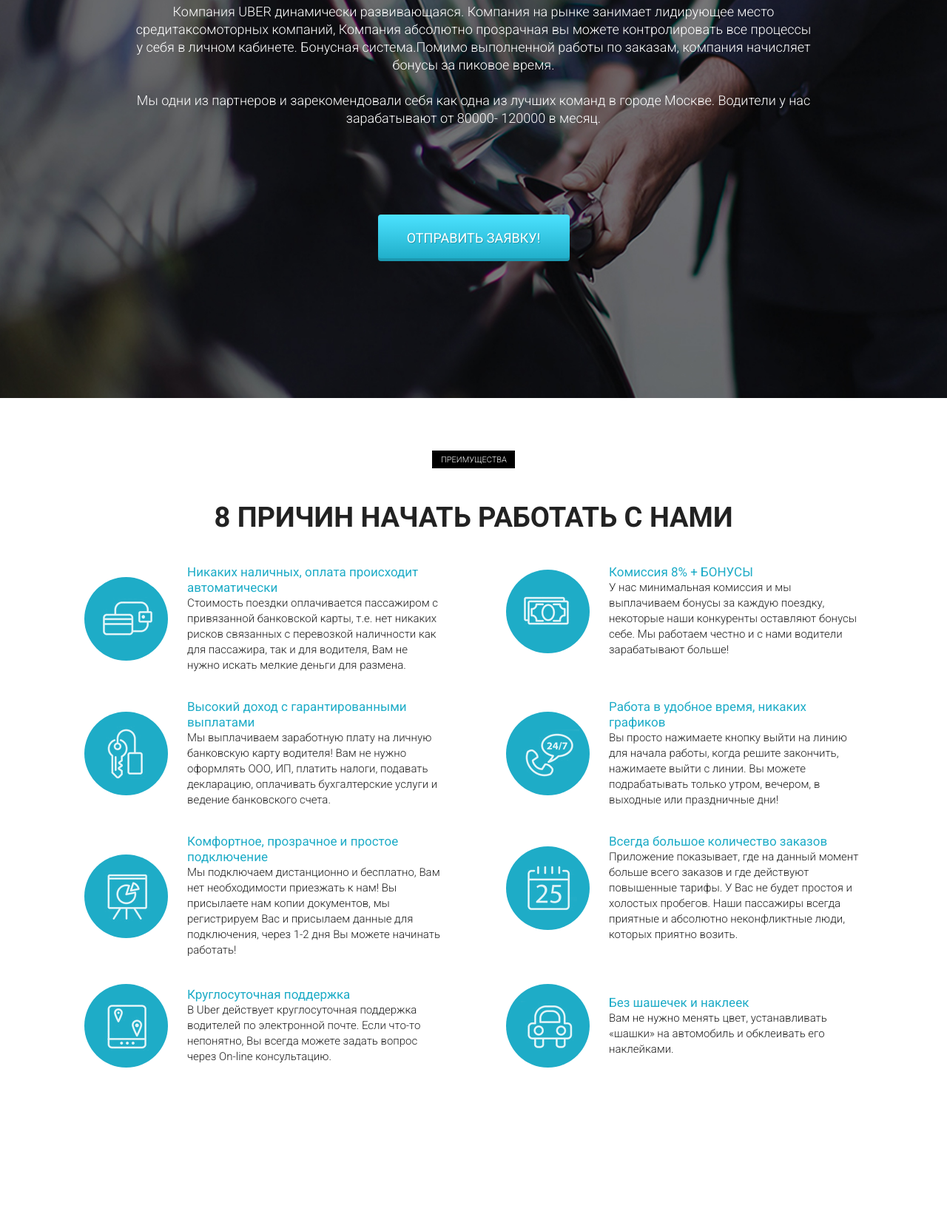
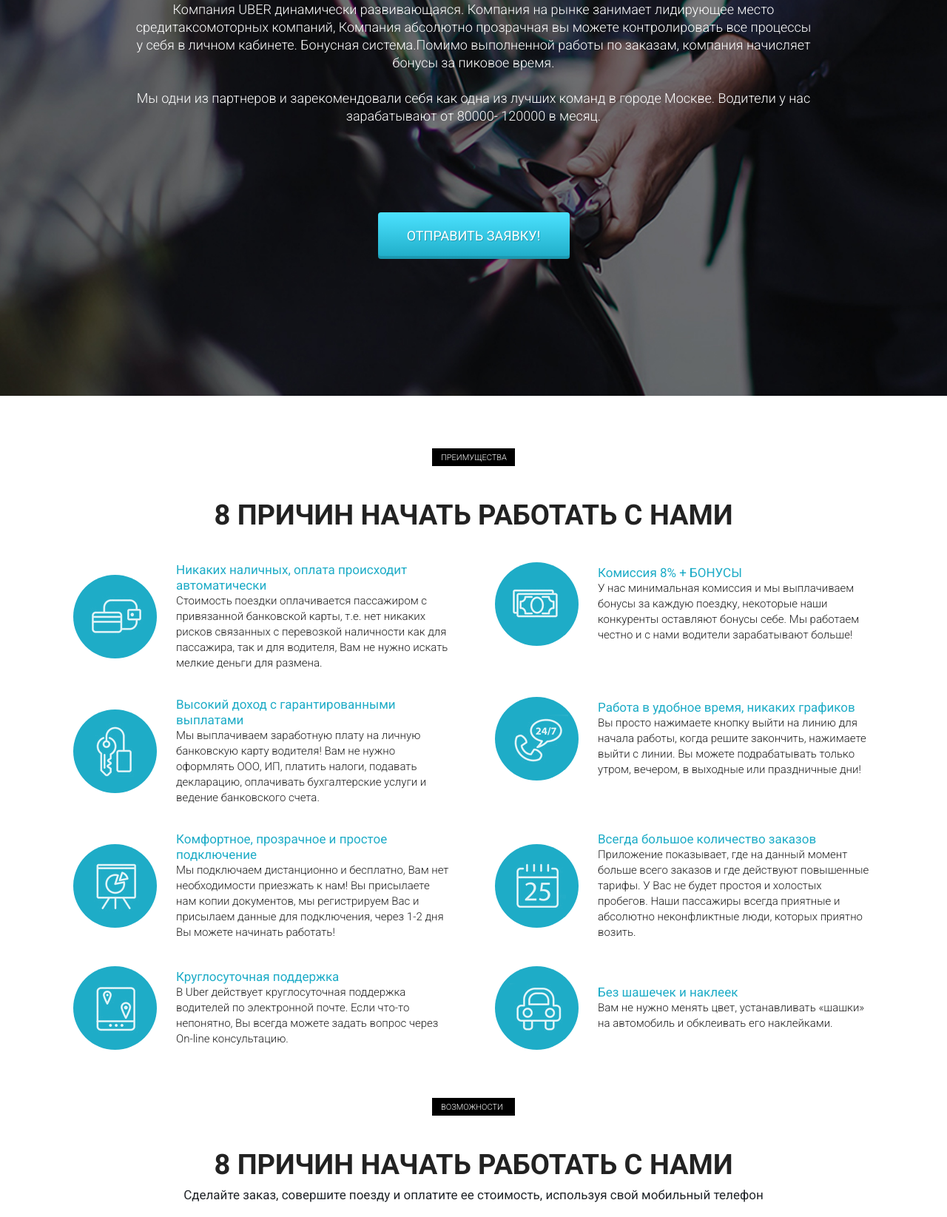
Before and after one commit to DKuzibaev/Udemy-Practical-Tasks, a plain HTML site: page Bootstrap/src/index.html in a window 1280 px wide. Shown: the part 340-1985 px from the top of the page at 74% size. Before the commit the page ends 1848 px from the top, so only its background shows below. Drawn offline with Linux system fonts and the light colour scheme.

Commit message:
Add new page

```diff
--- a/Bootstrap/src/css/style.css
+++ b/Bootstrap/src/css/style.css
@@ -3,14 +3,15 @@
 }
 
 header {
-    position:-webkit-sticky;
-    position:sticky;
-    top:0;
+    position: relative;
 }
 
 nav {
+    position: fixed;
+    width: 100%;
     height: 53px;
     background: #212121;
+    z-index: 4;
 }
 
 .menu {
@@ -38,6 +39,7 @@ nav {
 }
 
 .subheader {
+    margin-top: 50px;
     position: absolute;
     width: 100%;
     height: 87px;
@@ -96,7 +98,7 @@ nav {
 .promo {
     min-height: 800px;
     background: url(../img/uber_bg.png) center center/cover no-repeat;
-    padding: 150px 0 185px 0;
+    padding: 200px 0 185px 0;
 }
 
 
@@ -192,7 +194,7 @@ nav {
 }
 
 .reasons .reasons_block .reasons_descr {
-    width: 343px;
+    width: 373px;
 }
 
 .reasons .reasons_block .reasons_descr .reasons_subtitle{
@@ -208,3 +210,10 @@ nav {
     font-weight: 300;
     line-height: 21px;
 }
+
+.oprt .p-text {
+    font-style: normal;
+    font-weight: 400;
+    font-size: 17px;
+    text-align: center;
+}
--- a/Bootstrap/src/index.html
+++ b/Bootstrap/src/index.html
@@ -250,5 +250,15 @@
         </div>
       </div>
     </section>
+    <section class="oprt">
+      <div class="container">
+        <div class="label">возможности</div>
+        <h2 class="title">8 причин начать работать с нами</h2>
+        <p class="p-text">
+          Сделайте заказ, совершите поезду и оплатите ее стоимость, используя
+          свой мобильный телефон
+        </p>
+      </div>
+    </section>
   </body>
 </html>
```
